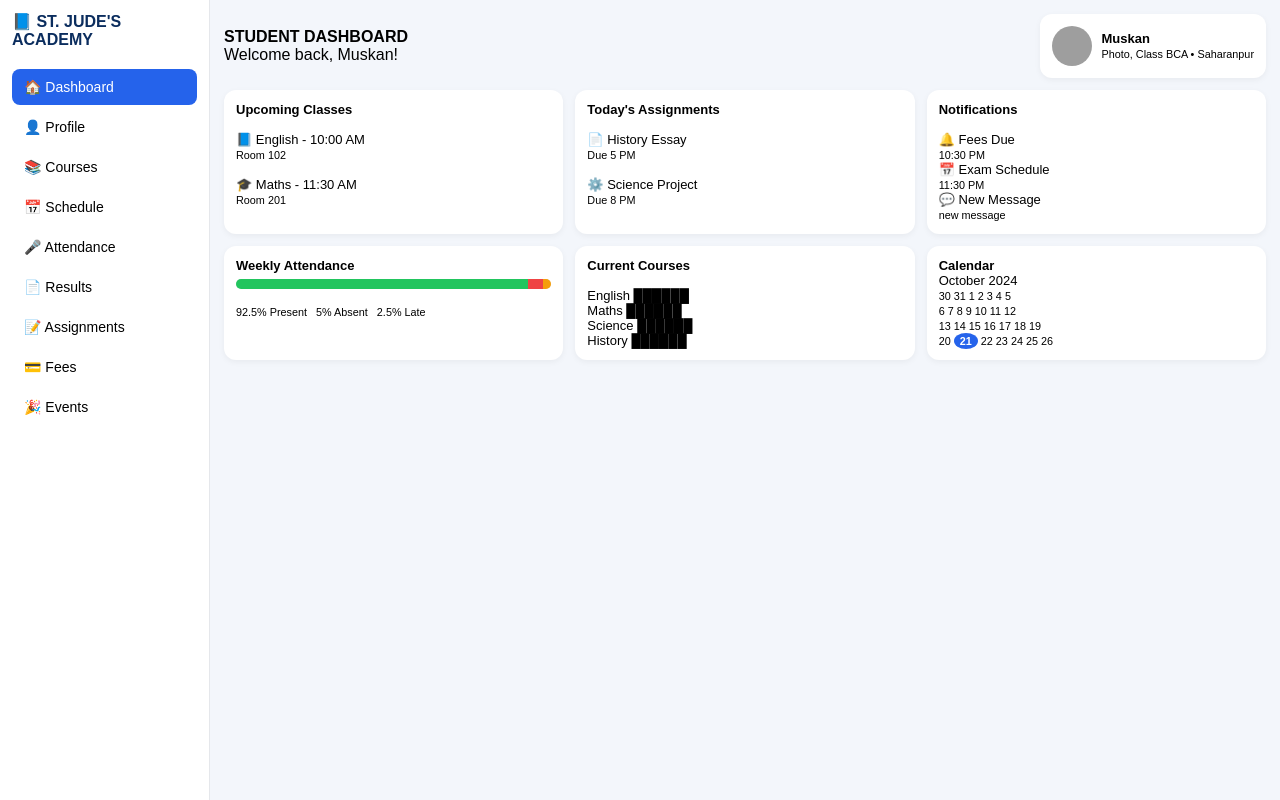
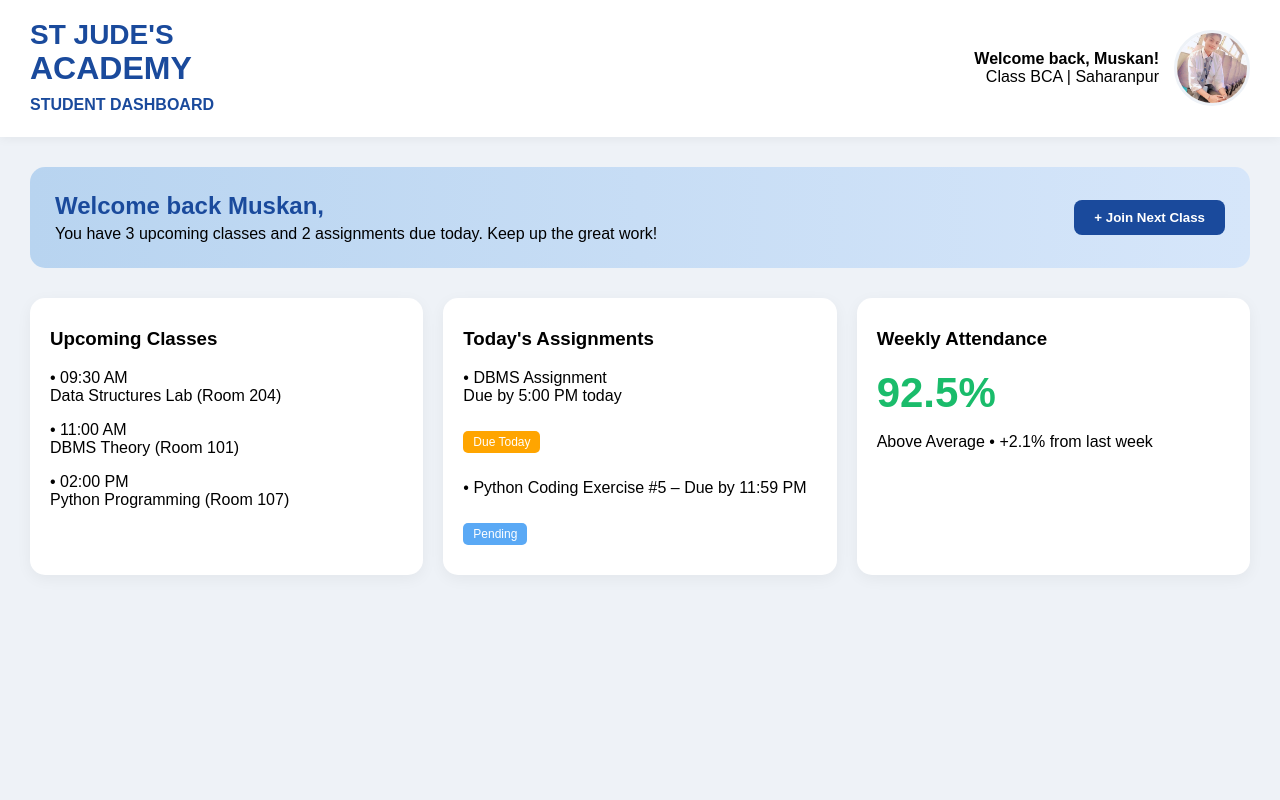
Before and after one commit to Musk829/Schoolwebsite, a plain HTML site: page muskan-dashboard.html in a window 1280 px wide. Drawn offline with Linux system fonts and the light colour scheme; grey boxes are pictures that could not be loaded.

Commit message:
Update muskan-dashboard.html

```diff
--- a/muskan-dashboard.html
+++ b/muskan-dashboard.html
@@ -1,57 +1,68 @@
 
 <!DOCTYPE html>
-<html>
+<html lang="en">
 <head>
 <meta charset="UTF-8">
-<meta name="viewport" content="width=device-width,initial-scale=1">
-<title>Muskan - ST JUDE'S ACADEMY</title>
+<meta name="viewport" content="width=device-width, initial-scale=1.0">
+<title>ST JUDE'S ACADEMY - Student Dashboard</title>
 <style>
-*{margin:0;padding:0;box-sizing:border-box;font-family:Arial,sans-serif}
-body{background:#f3f6fb;display:flex;min-height:100vh}
-.side{width:210px;background:#fff;border-right:1px solid #e5e7eb;padding:12px}
-.logo{display:flex;gap:8px;align-items:center;font-weight:bold;color:#0b2d5e;margin-bottom:20px}
-.menu{list-style:none}
-.menu li{padding:10px 12px;border-radius:8px;margin-bottom:4px;font-size:14px;display:flex;gap:8px}
-.menu li.active{background:#2563eb;color:#fff}
-.main{flex:1;padding:14px}
-.top{display:flex;justify-content:space-between;align-items:center;flex-wrap:wrap}
-.card{background:#fff;border-radius:12px;padding:12px;box-shadow:0 2px 6px rgba(0,0,0,.05);font-size:13px}
-.grid{display:grid;grid-template-columns:1fr 1fr 1fr;gap:12px;margin-top:12px}
-.c2{display:grid;grid-template-columns:1fr 1fr;gap:10px;margin-top:10px}
-.bar{height:10px;background:#e5e7eb;border-radius:10px;display:flex;overflow:hidden;margin-top:6px}
-.b1{width:92.5%;background:#22c55e}.b2{width:5%;background:#ef4444}.b3{width:2.5%;background:#f59e0b}
-@media(max-width:800px){.side{display:none}.grid{grid-template-columns:1fr}}
+body{font-family:Arial,sans-serif;background:#eef2f7;margin:0;padding:0}
+.header{background:white;padding:20px 30px;display:flex;justify-content:space-between;align-items:center;box-shadow:0 2px 10px rgba(0,0,0,0.05)}
+.logo{color:#1a4a9c;font-weight:bold;font-size:28px;line-height:1.1}
+.logo span{font-size:32px}
+.welcome{display:flex;align-items:center;gap:15px;text-align:right}
+.welcome img{width:70px;height:70px;border-radius:50%;object-fit:cover;border:3px solid #eef2f7}
+.welcome b{font-size:16px}
+.banner{background:linear-gradient(90deg,#b8d4f0,#d6e6fa);margin:30px;border-radius:15px;padding:25px;display:flex;justify-content:space-between;align-items:center}
+.cards{display:flex;gap:20px;margin:0 30px;flex-wrap:wrap}
+.card{background:white;border-radius:15px;padding:20px;flex:1;min-width:250px;box-shadow:0 4px 15px rgba(0,0,0,0.05)}
+.card h3{margin-top:10px}
+.green{color:#1abc6b;font-size:42px;font-weight:bold;margin:15px 0}
+.btn{background:#1a4a9c;color:white;border:none;padding:10px 20px;border-radius:8px;cursor:pointer;font-weight:bold}
+.tag{background:orange;color:white;padding:4px 10px;border-radius:5px;font-size:12px;display:inline-block;margin:10px 0}
 </style>
 </head>
 <body>
-<div class="side">
-<div class="logo">📘 ST. JUDE'S ACADEMY</div>
-<ul class="menu">
-<li class="active">🏠 Dashboard</li>
-<li>👤 Profile</li><li>📚 Courses</li><li>📅 Schedule</li>
-<li>🎤 Attendance</li><li>📄 Results</li><li>📝 Assignments</li>
-<li>💳 Fees</li><li>🎉 Events</li>
-</ul>
+
+<div class="header">
+  <div class="logo">ST JUDE'S<br><span>ACADEMY</span><br><small style="font-size:16px">STUDENT DASHBOARD</small></div>
+  <div class="welcome">
+    <div>
+      <b>Welcome back, Muskan!</b><br>
+      Class BCA | Saharanpur
+    </div>
+    <img src="IMG-20260922-WA0051.jpg" alt="Muskan">
+  </div>
 </div>
 
-<div class="main">
-<div class="top">
-<div><b>STUDENT DASHBOARD</b><p>Welcome back, Muskan!</p></div>
-<div class="card" style="display:flex;gap:10px;align-items:center">
-<img src="muskan.jpg" style="width:40px;height:40px;border-radius:50%" onerror="this.src='https://i.pravatar.cc/100?u=muskan'">
-<div><b>Muskan</b><br><small>Photo, Class BCA • Saharanpur</small></div>
-</div>
+<div class="banner">
+  <div>
+    <h2 style="margin:0;color:#1a4a9c">Welcome back Muskan,</h2>
+    <p style="margin:5px 0 0 0">You have 3 upcoming classes and 2 assignments due today. Keep up the great work!</p>
+  </div>
+  <button class="btn">+ Join Next Class</button>
 </div>
 
-<div class="grid">
-<div class="card"><b>Upcoming Classes</b><br><br>📘 English - 10:00 AM<br><small>Room 102</small><br><br>🎓 Maths - 11:30 AM<br><small>Room 201</small></div>
-<div class="card"><b>Today's Assignments</b><br><br>📄 History Essay<br><small>Due 5 PM</small><br><br>⚙️ Science Project<br><small>Due 8 PM</small></div>
-<div class="card"><b>Notifications</b><br><br>🔔 Fees Due<br><small>10:30 PM</small><br>📅 Exam Schedule<br><small>11:30 PM</small><br>💬 New Message<br><small>new message</small></div>
+<div class="cards">
+  <div class="card">
+    <h3>Upcoming Classes</h3>
+    <p>• 09:30 AM<br>Data Structures Lab (Room 204)</p>
+    <p>• 11:00 AM<br>DBMS Theory (Room 101)</p>
+    <p>• 02:00 PM<br>Python Programming (Room 107)</p>
+  </div>
+  <div class="card">
+    <h3>Today's Assignments</h3>
+    <p>• DBMS Assignment<br>Due by 5:00 PM today</p>
+    <div class="tag">Due Today</div>
+    <p>• Python Coding Exercise #5 – Due by 11:59 PM</p>
+    <div class="tag" style="background:#5aa9f5">Pending</div>
+  </div>
+  <div class="card">
+    <h3>Weekly Attendance</h3>
+    <div class="green">92.5%</div>
+    <p>Above Average • +2.1% from last week</p>
+  </div>
+</div>
 
-<div class="card"><b>Weekly Attendance</b><div class="bar"><div class="b1"></div><div class="b2"></div><div class="b3"></div></div><br><small>92.5% Present &nbsp; 5% Absent &nbsp; 2.5% Late</small></div>
-<div class="card"><b>Current Courses</b><br><br>English ██████<br>Maths ██████<br>Science ██████<br>History ██████</div>
-<div class="card"><b>Calendar</b><br>October 2024<br><small>30 31 1 2 3 4 5<br>6 7 8 9 10 11 12<br>13 14 15 16 17 18 19<br>20 <b style="background:#2563eb;color:#fff;padding:2px 6px;border-radius:50%">21</b> 22 23 24 25 26</small></div>
-</div>
-</div>
 </body>
 </html>
```
